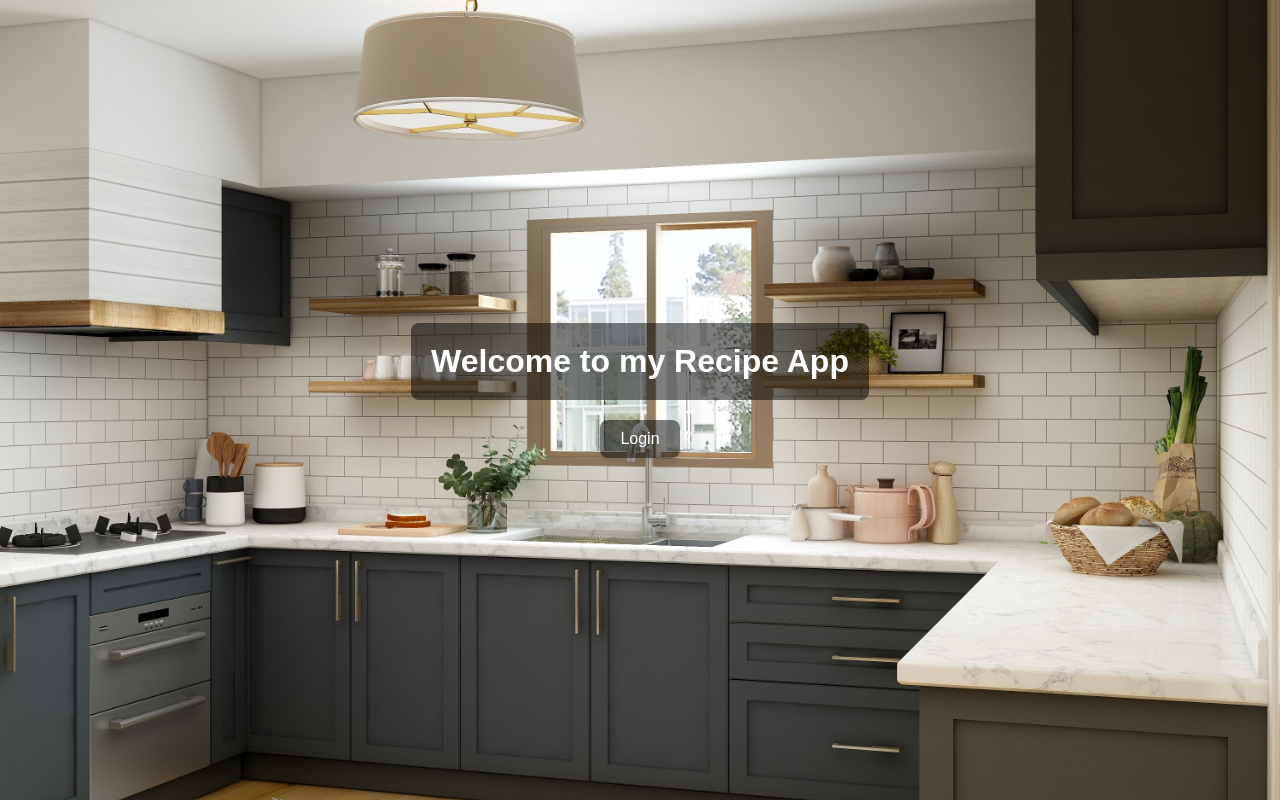
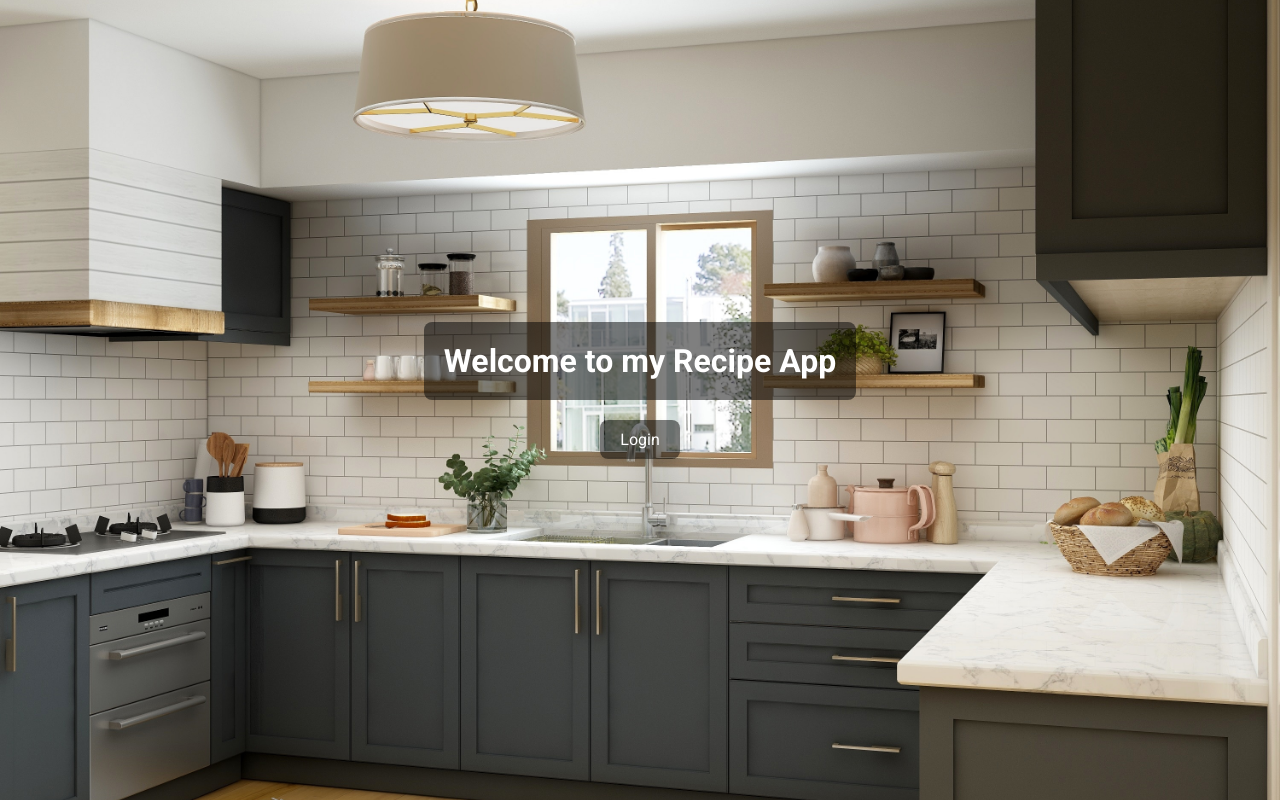
Before and after one commit to Gregpk55/Recipe_App, a Django app: template src/recipes/templates/recipes/home.html in a window 1280 px wide. Run offline with Django 3.2, Linux system fonts and the light colour scheme; the template is opened without the code that fills it, so the values that code supplies are empty.

Commit message:
text and img size update

```diff
--- a/src/recipes/static/recipes/css/base.css
+++ b/src/recipes/static/recipes/css/base.css
@@ -1,7 +1,9 @@
+@import url('https://fonts.googleapis.com/css2?family=Roboto:wght@400;700&display=swap');
+
 
 body {
     margin: 0;
-    font-family: 'Arial', sans-serif;
+    font-family: 'Roboto', sans-serif;
     background-color: rgba(255, 255, 255, 0.86);
     height: 100vh;
     display: flex;
```
Also changed, not shown: 5 other files.
